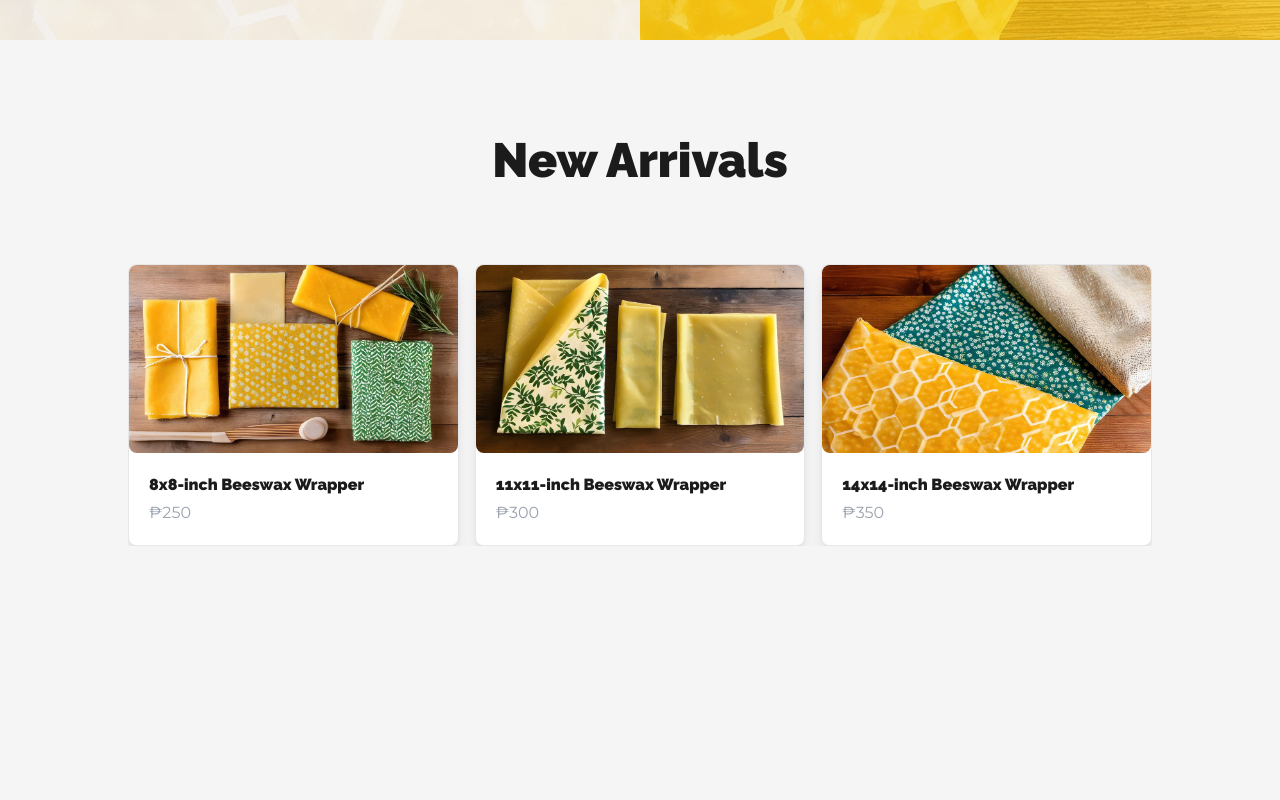
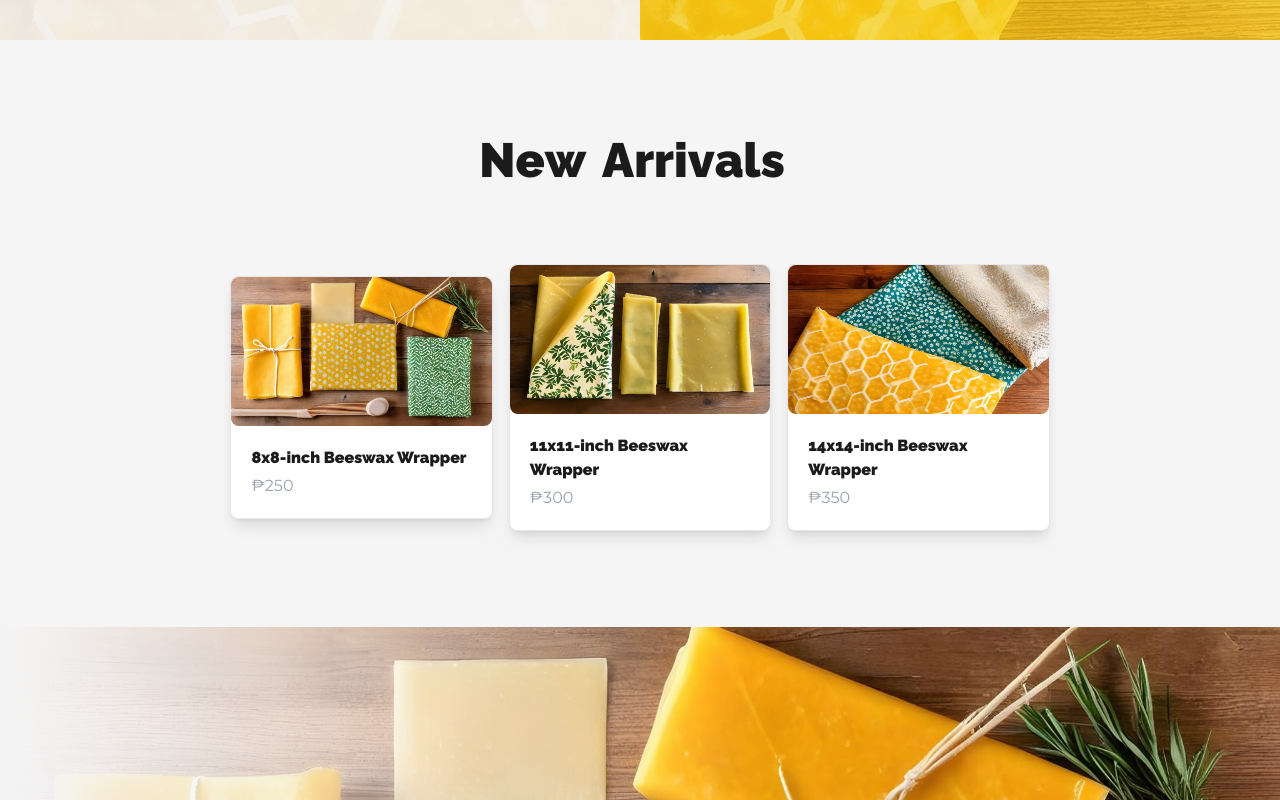
Before and after one commit to adg1126/next-hive-haven, a Next.js app: page / in a window 1280 px wide. Shown: the part 760-1560 px from the top of the page. Built offline with nearby package versions, Linux system fonts and the light colour scheme.

Commit message:
Finalized

```diff
--- a/src/components/Card/ProductCard.js
+++ b/src/components/Card/ProductCard.js
@@ -6,21 +6,24 @@ import { raleway } from "@/styles/fonts";
 export default function ProductCard({ img, href, title, price }) {
 	return (
 		<div className='max-w-sm bg-white border rounded-lg border-gray-200 shadow-lg dark:bg-black dark:border-light'>
-			<Link href={"/products/"}>
+			<Link href={href}>
 				<Image
 					className='rounded-lg'
 					alt={title}
 					src={img}
 				/>
 			</Link>
-			<div className='p-5 flex flex-col space-y-1'>
+			<Link
+				href={href}
+				className='p-5 flex flex-col space-y-1'
+			>
 				<p
 					className={`${raleway.className} font-semibold italic text-left lg:text-center`}
 				>
 					{title}
 				</p>
 				<p className={`text-gray-400 text-left lg:text-center`}>{price}</p>
-			</div>
+			</Link>
 		</div>
 	);
 }
--- a/src/content/content.js
+++ b/src/content/content.js
@@ -9,9 +9,24 @@ import hannah from "../../public/images/hannah.jpg";
 import hazeldina from "../../public/images/hazel-dina.jpg";
 
 export const productArr = [
-	{ title: "8x8-inch Beeswax Wrapper", img: productPic1, price: "₱250" },
-	{ title: "11x11-inch Beeswax Wrapper", img: productPic2, price: "₱300" },
-	{ title: "14x14-inch Beeswax Wrapper", img: productPic3, price: "₱350" },
+	{
+		title: "8x8-inch Beeswax Wrapper",
+		href: "/products/eightbyeight",
+		img: productPic1,
+		price: "₱250",
+	},
+	{
+		title: "11x11-inch Beeswax Wrapper",
+		href: "/products/elevenbyeleven",
+		img: productPic2,
+		price: "₱300",
+	},
+	{
+		title: "14x14-inch Beeswax Wrapper",
+		href: "/products/fourteenbyfourteen",
+		img: productPic3,
+		price: "₱350",
+	},
 ];
 
 export const taglineArr = [
--- a/src/content/routes.js
+++ b/src/content/routes.js
@@ -1,21 +1,9 @@
-import { FontAwesomeIcon } from '@fortawesome/react-fontawesome';
-import { faHeart, faMagnifyingGlass } from '@fortawesome/free-solid-svg-icons';
+import { FontAwesomeIcon } from "@fortawesome/react-fontawesome";
+import { faHeart, faMagnifyingGlass } from "@fortawesome/free-solid-svg-icons";
 
 export const userRoutes = [
-  { href: '/', title: 'Home' },
-  { href: '/about', title: 'About' },
-  { href: '/team', title: 'Team' },
+	{ href: "/", title: "Home" },
+	{ href: "/about", title: "About" },
+	{ href: "/team", title: "Team" },
+	{ href: "/products", title: "Products" },
 ];
-
-export const adminRoutes = [
-  {
-    href: '/admin',
-    title: 'Sentiment Analysis',
-    icon: () => <FontAwesomeIcon icon={faHeart} />,
-  },
-  {
-    href: '/admin/text-mining',
-    title: 'Text Mining',
-    icon: () => <FontAwesomeIcon icon={faMagnifyingGlass} />,
-  },
-];
--- a/src/pages/index.js
+++ b/src/pages/index.js
@@ -3,10 +3,7 @@ import Image from "next/image";
 import Head from "next/head";
 import productPic3 from "../../public/images/product-pic-3.jpg";
 import productPic1 from "../../public/images/product-pic-1.jpg";
-import {
-	AnimatedTextSpring,
-	AnimatedTextTypeWriter,
-} from "@/components/AnimatedText";
+import { AnimatedTextTypeWriter } from "@/components/AnimatedText";
 import PageTransition from "@/components/PageTransition";
 import { raleway } from "@/styles/fonts";
 import { FontAwesomeIcon } from "@fortawesome/react-fontawesome";
@@ -81,13 +78,14 @@ export default function Home() {
 				</section>
 
 				{/* Section 2 */}
-				<section className='w-full h-screen flex justify-center py-24'>
+				<section className='w-full h-full flex justify-center py-24'>
 					<div className='w-4/5 flex flex-col space-y-20 items-center top-10'>
-						<AnimatedTextSpring
+						<AnimatedTextTypeWriter
 							text='New Arrivals'
-							className={`${raleway.className} font-semibold italic text-5xl xl:text-5xl lg:text-6xl md:text-4xl sm:text-3xl text-center`}
+							className={`${raleway.className} font-black italic text-5xl xl:text-5xl lg:text-6xl md:text-4xl sm:text-3xl text-center`}
 						/>
-						<div className='flex w-full overflow-x-scroll space-x-4'>
+
+						<div className='w-4/5 sm:w-11/12 grid grid-cols-3 gap-4 xl:grid-cols-1 items-center'>
 							{productArr.map((p, i) => (
 								<ProductCard
 									key={i}
--- /dev/null
+++ b/src/pages/products.js
@@ -0,0 +1,42 @@
+import React from "react";
+import Head from "next/head";
+import { AnimatedTextTypeWriter } from "@/components/AnimatedText";
+import PageTransition from "@/components/PageTransition";
+import { raleway } from "@/styles/fonts";
+import { productArr } from "../content/content";
+import ProductCard from "@/components/Card/ProductCard";
+
+export default function products() {
+	return (
+		<>
+			<Head>
+				<title>Home | Hive Haven</title>
+				<meta
+					name='description'
+					content=''
+				/>
+			</Head>
+
+			<PageTransition />
+			<main className='flex flex-col items-center text-dark w-full min-h-screen dark:text-light'>
+				<section className='w-full h-full flex justify-center py-24'>
+					<div className='w-4/5 flex py-10 flex-col bg-white dark:bg-dark space-y-20 items-center top-10'>
+						<AnimatedTextTypeWriter
+							text='Beeswax Wrappers'
+							className={`${raleway.className} font-black italic text-5xl xl:text-5xl lg:text-6xl md:text-4xl sm:text-3xl text-center`}
+						/>
+
+						<div className='w-4/5 sm:w-11/12 grid grid-cols-3 gap-4 xl:grid-cols-1 items-center'>
+							{productArr.map((p, i) => (
+								<ProductCard
+									key={i}
+									{...p}
+								/>
+							))}
+						</div>
+					</div>
+				</section>
+			</main>
+		</>
+	);
+}
--- /dev/null
+++ b/src/pages/products/[productId].js
@@ -0,0 +1,73 @@
+import React, { useEffect } from "react";
+import Head from "next/head";
+import Image from "next/image";
+import { useRouter } from "next/router";
+import { AnimatedTextTypeWriter } from "@/components/AnimatedText";
+import PageTransition from "@/components/PageTransition";
+import { raleway } from "@/styles/fonts";
+import { productArr } from "../../content/content";
+import ProductCard from "@/components/Card/ProductCard";
+
+export default function Product() {
+	const router = useRouter();
+	const productId = router.query.productId;
+
+	return (
+		<>
+			<Head>
+				<title>Home | Hive Haven</title>
+				<meta
+					name='description'
+					content=''
+				/>
+			</Head>
+
+			<PageTransition />
+			<main className='flex flex-col items-center text-dark w-full min-h-screen dark:text-light'>
+				<section className='w-4/5 h-full flex justify-center py-24'>
+					<div className='w-1/2 flex p-10 flex-col bg-white dark:bg-dark space-y-20 items-center top-10'>
+						{productArr.map((p, i) =>
+							p.href.slice(10) === productId ? (
+								<Image
+									key={i}
+									src={p.img}
+									alt='productPic3'
+									className='w-full border rounded-lg shadow-2xl lg:w-full md:inline-block md:w-full'
+									priority
+									sizes='(max-width:768px) 100vw, (max-width: 1200px) 50vw, 50vw'
+								/>
+							) : null
+						)}
+					</div>
+					<div className='w-1/2 flex flex-col p-10 bg-white dark:bg-dark space-y-6 items-start top-10'>
+						<AnimatedTextTypeWriter
+							text='Beeswax Wrappers'
+							className={`${raleway.className} font-black italic text-5xl xl:text-5xl lg:text-6xl md:text-4xl sm:text-3xl text-left`}
+						/>
+						{productArr.map((p, i) =>
+							p.href.slice(10) === productId ? (
+								<AnimatedTextTypeWriter
+									key={i}
+									text={p.price}
+									className={`${raleway.className} font-semibold italic text-3xl xl:text-5xl lg:text-6xl md:text-5xl sm:text-3xl text-left lg:text-center`}
+								/>
+							) : null
+						)}
+
+						<p className='pr-10 font-medium w-full md:text-sm text-left lg:text-center'>
+							{`Beeswax wonders – the eco-chic solution to embrace a greener tomorrow. Crafted from nature's finest beeswax, our products not only protect your cherished items but also safeguard our planet. These enchanting beeswax wraps and containers wrap your goods in a warm embrace, keeping them fresh and guilt-free, while bidding farewell to single-use plastics. Elevate your sustainable lifestyle with a touch of buzzworthy elegance and show the world that eco-conscious living can be both exquisite and conscientious.`}
+						</p>
+
+						<div
+							onClick={(e) => {}}
+							className='flex flex-row whitespace-nowrap bg-blueGray-500 text-white font-bold text-xs px-3 py-2 rounded shadow hover:shadow-md outline-none focus:outline-none ease-linear transition-all duration-150 bg-dark hover:bg-light hover:text-dark border-2 border-solid border-transparent hover:border-dark dark:bg-light dark:text-dark
+          hover:dark:bg-dark hover:dark:text-light hover:dark:border-light group gap-2 cursor-pointer'
+						>
+							<div>Add to Cart</div>
+						</div>
+					</div>
+				</section>
+			</main>
+		</>
+	);
+}
```
